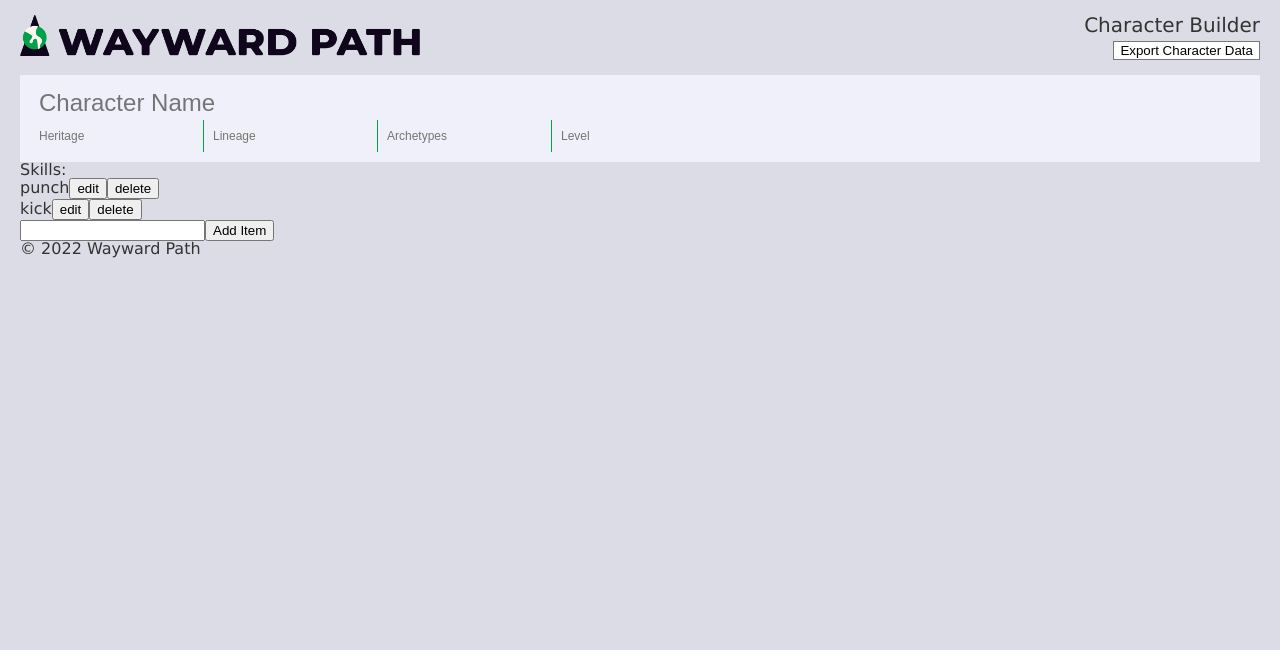
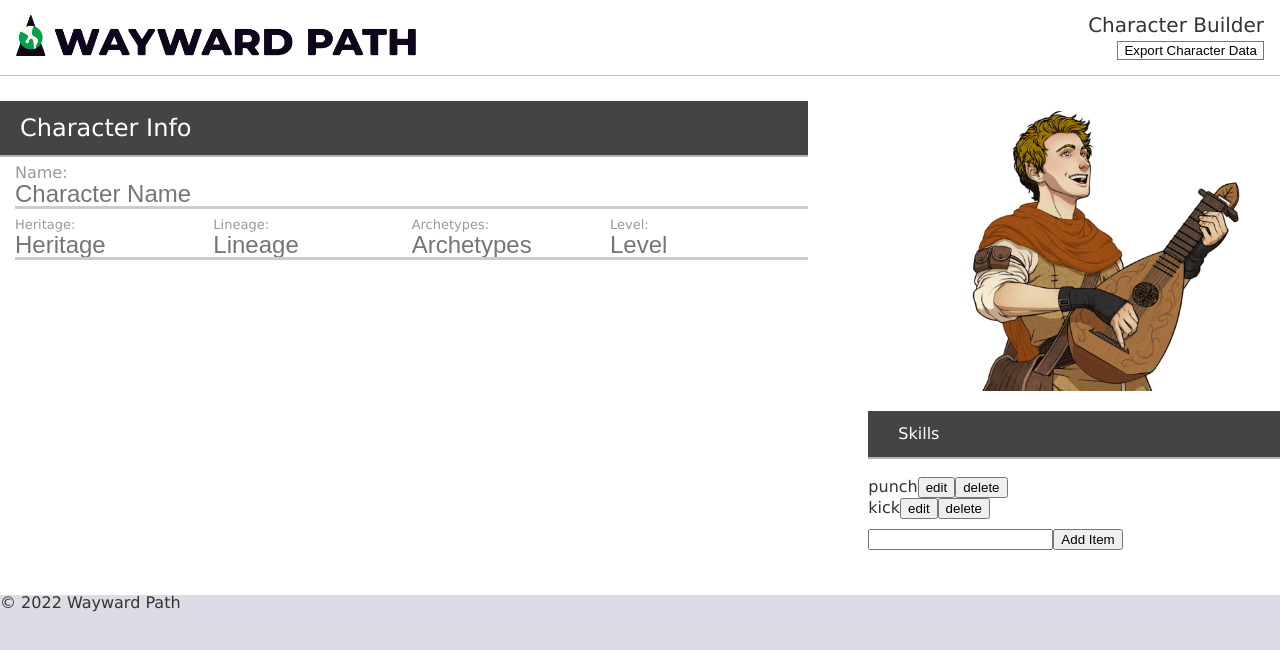
Before and after one commit to jacobuid/mm-character-builder, a React (Create React App) app: page / in a window 1280 px wide. Shown: the top 650 px of the page. Built offline with nearby package versions, Linux system fonts and the light colour scheme.

Commit message:
a bit of styling

```diff
--- a/src/components/App.js
+++ b/src/components/App.js
@@ -2,7 +2,7 @@ import React, { useEffect, useState } from "react";
 import detectStorage from "../_utils/detect-storage";
 import exportCharacter from "../_utils/export-character";
 import { characterData } from "../_utils/app-data";
-import { Container, Box, Row, VerticalRule } from "./Layout/Layout";
+import { Container, Box, Row, Spacer } from "./Layout/Layout";
 import TextInput from "./Inputs/TextInput";
 import NumberInput from "./Inputs/NumberInput";
 import SkillList from "./Lists/skill-list";
@@ -80,7 +80,8 @@ function App(props) {
     return (
         <div id="wp-app">
             {notSupported}
-            <header>
+            <header id="wp-header">
+                <div className="wp-content">
                     <img
                         id="wp-logo"
                         src="/images/wp-logo.png"
@@ -96,60 +97,120 @@ function App(props) {
                             Export Character Data
                         </button>
                     </div>
+                </div>
             </header>
             <main id="wp-content">
+                <div className="wp-content">
                     <Box>
+                        <Row>
+                            <Container size="2">
+                                <Row>
+                                    <Container size="2">
+                                        <h2
+                                            className="h2 wp-ribbon wp-ribbon-left"
+                                        >
+                                            Character Info
+                                        </h2>
+                                    </Container>
+                                </Row>
+                                <Row>
+                                    <Container>
+                                        <label className="f-grey h4">
+                                            Name:
+                                        </label>
                                         <TextInput
                                             value={character.name}
                                             id="name"
                                             onChange={handleChange}
                                             placeholder="Character Name"
                                         />
+                                    </Container>
+                                </Row>
                                 <Row>
+                                    <Container>
+                                        <label className="f-grey h5">
+                                            Heritage:
+                                        </label>
                                         <TextInput
                                             value={character.heritage}
                                             id="heritage"
-                            size="wp-small"
                                             onChange={handleChange}
                                             placeholder="Heritage"
                                         />
-                        <VerticalRule />
+                                    </Container>
+                                    <Container>
+                                        <label className="f-grey h5">
+                                            Lineage:
+                                        </label>
                                         <TextInput
                                             value={character.lineage}
                                             id="lineage"
-                            size="wp-small"
                                             onChange={handleChange}
                                             placeholder="Lineage"
                                         />
-                        <VerticalRule />
+                                    </Container>
+                                    <Container>
+                                        <label className="f-grey h5">
+                                            Archetypes:
+                                        </label>
                                         <TextInput
                                             value={character.archetypes}
                                             id="archetypes"
-                            size="wp-small"
                                             onChange={handleChange}
                                             placeholder="Archetypes"
                                         />
-                        <VerticalRule />
+                                    </Container>
+                                    <Container>
+                                        <label className="f-grey h5">
+                                            Level:
+                                        </label>
                                         <NumberInput
                                             value={character.level}
                                             min="0"
                                             id="level"
-                            size="wp-small"
                                             onChange={handleChange}
                                             placeholder="Level"
                                         />
-                        <Container size="3"></Container>
+                                    </Container>
                                 </Row>
-                </Box>
-
-                <section id="wp-skills">
-                    <p>Skills:</p>
+                            </Container>
+                            <Spacer />
+                            <Spacer />
+                            <Spacer />
+                            <Container>
+                                <Row>
+                                    <Container>
+                                        <div className="clip-portrait">
+                                            <img
+                                                className="wp-charicter-portrait"
+                                                src="./images/character/bard.png"
+                                                alt="Character Portrait"
+                                            />
+                                        </div>
+                                    </Container>
+                                </Row>
+                                <Row>
+                                    <Container>
+                                        <h4
+                                            className="h4 wp-ribbon wp-ribbon-right"
+                                        >
+                                            Skills
+                                        </h4>
+                                    </Container>
+                                </Row>
+                                <Row>
+                                    <Container>
                                         <SkillList
                                             skills={character.skills}
                                             addCallback={addItem}
                                             removeCallback={removeItem}
                                         />
-                </section>
+                                    </Container>
+                                </Row>
+                            </Container>
+                        </Row>
+                    </Box>
+                </div>
             </main>
             <footer>
                 <p>&copy; {year} Wayward Path</p>
--- a/src/components/Layout/Layout.js
+++ b/src/components/Layout/Layout.js
@@ -13,11 +13,19 @@ class Row extends Component {
 
 class Container extends Component {
     render() {
-        return (
-            <section className={`wp-container-${this.props.size}`}>
-                {this.props.children}
-            </section>
-        );
+        if(this.props.size){
+            return (
+                <section className={`wp-container-${this.props.size}`}>
+                    {this.props.children}
+                </section>
+            )
+        } else {
+            return (
+                <section className={`wp-container`}>
+                    {this.props.children}
+                </section>
+            )
+        }
     }
 }
 
--- a/src/components/Lists/skill-list.jsx
+++ b/src/components/Lists/skill-list.jsx
@@ -1,4 +1,5 @@
 import React from 'react';
+import { Container, Row } from "../Layout/Layout";
 
 const SkillList = (props) => {
 
@@ -22,10 +23,11 @@ const SkillList = (props) => {
     };
 
     return (
-        <div>
-            <ul>
+        <>
+            <Row>
+                <Container>
                     {props.skills.map((item, i) => (
-                    <li key={i}>
+                        <div key={i}>
                             {editing ?
                                 <input type="text" value={item.name} /> :
                                 <label>{item.name}</label>
@@ -36,15 +38,19 @@ const SkillList = (props) => {
                             <button type="button" onClick={() => handleRemove(item.id)}>
                                 delete
                             </button>
-                    </li>
+                        </div>
                     ))}
-            </ul>
-
+                </Container>
+            </Row>
+            <Row>
+                <Container>
                     <form onSubmit={handleSubmit}>
                         <input type="text" value={skill} onChange={handleChange} />
                         <button type="submit">Add Item</button>
                     </form>
-        </div>
+                </Container>
+            </Row>
+        </>
     );
 };
 
--- a/src/index.css
+++ b/src/index.css
@@ -128,16 +128,21 @@ table {
     border-spacing: 0;
 }
 
-#root {
-    padding: 0 20px;
-}
-
 /* Overall styles */
 html,
 body {
     height: 100%;
     font-family: Verdana, Geneva, Tahoma, sans-serif;
 }
+
+h1,.h1 { font-size: xx-large; }
+h2,.h2 { font-size: x-large; }
+h3,.h3 { font-size: large; }
+h4,.h4 { font-size: medium; }
+h5,.h5 { font-size: small; }
+h6,.h6 { font-size: x-small; }
+
+.f-grey{ color:#999 }
 
 .outline {
     color: white;
@@ -151,7 +156,7 @@ body {
 }
 
 .wp-box {
-    padding: 10px;
+    padding: 15px;
 }
 
 .wp-button {
@@ -159,41 +164,84 @@ body {
     background-color: #fff;
 }
 
+.wp-charicter-portrait{
+    width:100%;
+
+}
+
+.clip-portrait{
+    height:300px;
+    overflow: hidden;;
+}
+
 .wp-vertical-rule {
     display: none;
 }
 
 .wp-text-input {
-    padding: 0 4px;
-    margin: 5px;
+    padding: 0;
+    margin: 0;
     outline: none;
     line-height: 25px;
     height: 25px;
     background: none;
     border: none;
+    box-shadow: 0px 3px 0px #ccc;
     font-size: 24px;
+    width:100%;
 }
 .wp-text-input:focus {
-    box-shadow: 0px 1px 0px #00a14b;
+    box-shadow: 0px 3px 0px #00a14b;
 }
 
 .wp-small.wp-text-input {
     font-size: 12px;
     line-height: 22px;
     height: 22px;
-    width: initial;
 }
 .wp-text-label {
     font-size: 12px;
     position: absolute;
 }
 
-/* DOM Specific */
-
-#wp-app {
+.wp-content {
     max-width: 1280px;
     margin: 0 auto;
 }
+
+.wp-ribbon {
+    margin: 10px 0px;
+    position: relative;
+    color: #fff;
+    padding: 15px 30px;
+    background: #444;
+    -moz-box-shadow: 0 2px 0 rgba(0, 0, 0, 0.3);
+    -webkit-box-shadow: 0 2px 0 rgba(0, 0, 0, 0.3);
+    box-shadow: 0 2px 0 rgba(0, 0, 0, 0.3);
+}
+
+.wp-ribbon-left:before,
+.wp-ribbon-right:after {
+    content: "";
+    position: absolute;
+    border-style: solid;
+    border-color: transparent;
+    bottom: -10px;
+}
+.wp-ribbon-left{ margin-left: -25px; }
+.wp-ribbon-left:before {
+    border-width: 0 10px 10px 0;
+    border-right-color: #222;
+    left: 0;
+}
+.wp-ribbon-right{ margin-right: -25px; }
+.wp-ribbon-right:after {
+    border-width: 0 0 10px 10px;
+    border-left-color: #222;
+    right: 0;
+}
+
+/* DOM Specific */
 
 #wp-logo {
     margin: 15px 0;
@@ -291,46 +339,36 @@ body {
     background-color: rgb(220, 220, 230);
     color: #333;
 }
+.light #wp-header {
+    background-color: #fff;
+    padding: 0 16px;
+    border-bottom: solid #bdbdbd 1px;
+    box-shadow: 0 0 5px rgba(0, 0, 0, 0.2);
+    -webkit-box-shadow: 0 0 5px rgba(0, 0, 0, 0.2);
+    -moz-box-shadow: 0 0 5px rgba(0, 0, 0, 0.2);
+}
 .light .wp-text-input {
     color: #333333;
 }
 .light .wp-box {
-    background-color: rgba(245, 245, 255, 0.8);
+    background-color: #fff;
 }
 .light .wp-border {
     border-color: rgba(185, 185, 185, 1);
 }
 
+.wp-container { margin-bottom:10px}
+
 /* Desktop Only */
 @media only screen and (min-width: 768px) {
-    .wp-row {
-        display: flex;
-    }
-    .wp-container-4 {
-        flex: 4;
-    }
-    .wp-container-3 {
-        flex: 3;
-    }
-    .wp-container-2 {
-        flex: 2;
-    }
-    .wp-container-1 {
-        flex: 1;
-    }
-    .wp-container-gutter {
-        width: 20px;
-    }
-    .wp-vertical-rule {
-        display: block;
-        width: 1px;
-        background-color: #00a14b;
-    }
+    .wp-row {display: flex;}
+    .wp-container-4 { flex: 4; }
+    .wp-container-3 { flex: 3; }
+    .wp-container-2 { flex: 2; }
+    .wp-container-1,.wp-container { flex: 1; }
+    .wp-container-gutter {width: 20px; }
+    .wp-vertical-rule { display: block; width: 1px; background-color: #00a14b; }
 
-    #wp-content {
-        clear: both;
-    }
-    #wp-logo {
-        width: 400px;
-    }
+    #wp-content { clear: both;}
+    #wp-logo { width: 400px;}
 }
```
Also changed, not shown: public/images/character/bard.png (added), src/components/Layout/Layout.css (deleted). Lines whose indentation alone changed are shown as unchanged.
